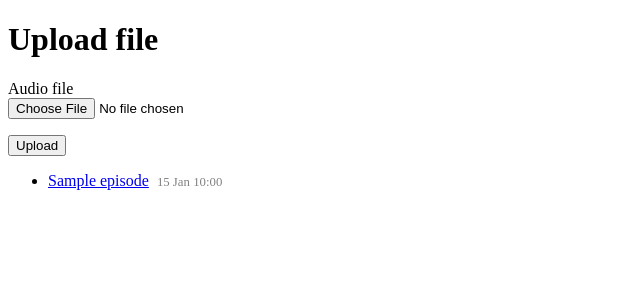
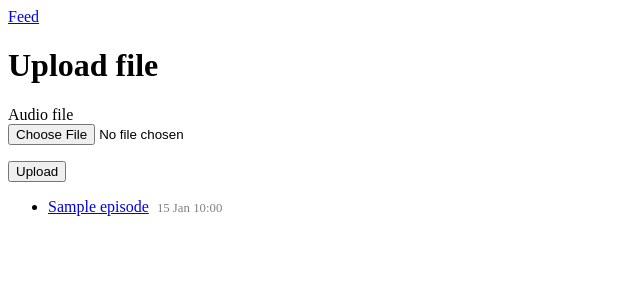
Before and after one commit to kakty3/audeeo, a Flask app: page / in a window 1280 px wide. Shown: the top 300 px of the page, without its empty margins (0-640 px from the left). Run offline with Flask 2, Linux system fonts and the light colour scheme; tables that the repository leaves empty hold one stand-in row (values such as "Sample post"); some libraries are stand-ins or nearby versions.

Commit message:
add feed link to main page

```diff
--- a/app/feed.py
+++ b/app/feed.py
@@ -4,6 +4,9 @@ from email.utils import formatdate
 from feedgen.feed import FeedGenerator
 
 from . import models, ia_client
+
+
+FEED_KEY = 'feed.xml'
 
 
 def generate_feed():
@@ -31,7 +34,6 @@ def generate_feed():
     return fg.rss_str(pretty=True)
 
 def update_feed(ia_identifier):
-    feed_ia_key = 'feed.xml'
     feed_body = generate_feed()
 
     with tempfile.TemporaryFile() as fp:
@@ -40,6 +42,6 @@ def update_feed(ia_identifier):
         return ia_client.upload(
             identifier=ia_identifier,
             file=fp,
-            key=feed_ia_key,
+            key=FEED_KEY,
             force=True
         )
--- a/app/internet_archive.py
+++ b/app/internet_archive.py
@@ -57,5 +57,5 @@ class InternetArchive(object):
         return item.upload_file(file, key)
 
     @staticmethod
-    def get_public_url(identifier, key):
+    def get_file_url(identifier, key):
         return f'https://archive.org/download/{identifier}/{key}'
--- a/app/templates/base.html
+++ b/app/templates/base.html
@@ -1,9 +1,11 @@
 <!DOCTYPE html>
 <html>
+
 <head>
     <title>{% block title %}Podcast hosting{% endblock %}</title>
     <link rel="shortcut icon" href="{{ url_for('static', filename='favicon.png') }}" type="image/png">
 </head>
+
 <body>
     {% with messages = get_flashed_messages(with_categories=true) %}
     {% if messages %}
@@ -15,6 +17,8 @@
     <hr>
     {% endif %}
     {% endwith %}
+    <a href="{{ feed_url }}" target="_blank">Feed</a>
     {% block body %}{% endblock %}
 </body>
+
 </html>
--- a/app/views.py
+++ b/app/views.py
@@ -13,6 +13,7 @@ from .utils import is_audio
 
 @app.route('/', methods=['GET', 'POST'])
 def index():
+    ia_identifier = app.config['INTERNET_ARCHIVE_IDENTIFIER']
     upload_form = forms.UploadFileForm()
 
     if upload_form.validate_on_submit():
@@ -24,12 +25,11 @@ def index():
 
             return redirect(request.url)
 
-        ia_identifier = app.config['INTERNET_ARCHIVE_IDENTIFIER']
         app.logger.info('Uploading file...')
         file_key = uuid.uuid4().hex + os.path.splitext(secure_filename(file.filename))[1]
         response = ia_client.upload(identifier=ia_identifier, file=file, key=file_key)
 
-        file_url = ia_client.get_public_url(ia_identifier, file_key)
+        file_url = ia_client.get_file_url(ia_identifier, file_key)
         message = 'File URL: {url}'.format(url=file_url)
         app.logger.info(message)
         flash(message, 'info')
@@ -46,4 +46,5 @@ def index():
         feed.update_feed(ia_identifier)
 
     episodes = models.Episode.query.order_by(models.Episode.created_at.desc()).all()
-    return render_template('index.html', episodes=episodes, upload_form=upload_form)
+    feed_url = ia_client.get_file_url(ia_identifier, feed.FEED_KEY)
+    return render_template('index.html', episodes=episodes, upload_form=upload_form, feed_url=feed_url)
```
Lines whose indentation alone changed are shown as unchanged.
